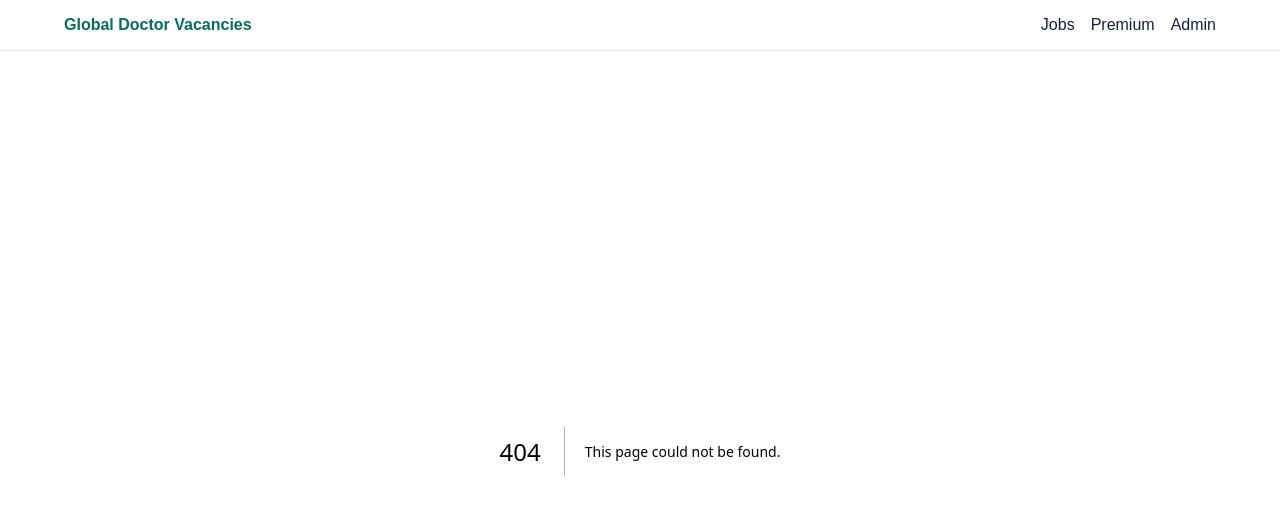
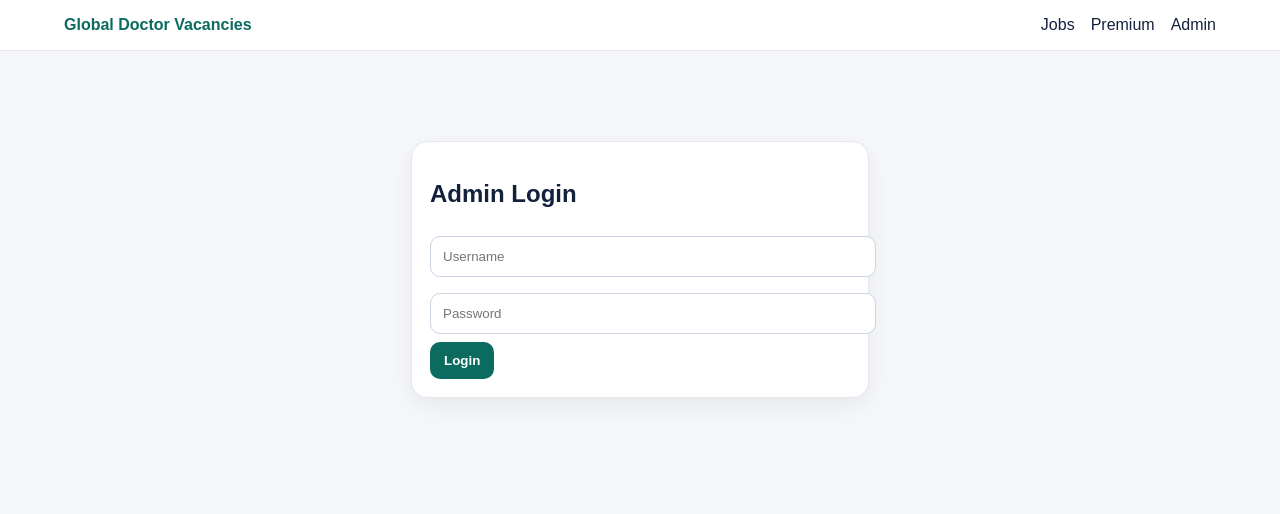
Before and after one commit to drsahdev7-cyber/medvacancy-india, a Next.js app: page /login in a window 1280 px wide. Before the commit this address had no page. Shown: the top 514 px of the page. Built offline with nearby package versions, Linux system fonts and the light colour scheme.

Commit message:
Add admin login page

```diff
--- /dev/null
+++ b/app/login/page.tsx
@@ -0,0 +1,39 @@
+'use client'
+
+import { useState } from 'react'
+import { useRouter } from 'next/navigation'
+
+export default function Login() {
+  const [username, setUsername] = useState('')
+  const [password, setPassword] = useState('')
+  const [error, setError] = useState('')
+  const router = useRouter()
+
+  async function handleLogin() {
+    const res = await fetch('/api/admin/login', {
+      method: 'POST',
+      headers: { 'Content-Type': 'application/json' },
+      body: JSON.stringify({ username, password })
+    })
+
+    const json = await res.json()
+
+    if (json.ok) {
+      router.push('/admin')
+    } else {
+      setError(json.error || 'Login failed')
+    }
+  }
+
+  return (
+    <div className="container">
+      <div className="card" style={{ maxWidth: 420, margin: '60px auto' }}>
+        <h2>Admin Login</h2>
+        <input placeholder="Username" value={username} onChange={e => setUsername(e.target.value)} />
+        <input type="password" placeholder="Password" value={password} onChange={e => setPassword(e.target.value)} />
+        {error && <p style={{ color: 'red' }}>{error}</p>}
+        <button onClick={handleLogin}>Login</button>
+      </div>
+    </div>
+  )
+}
```
